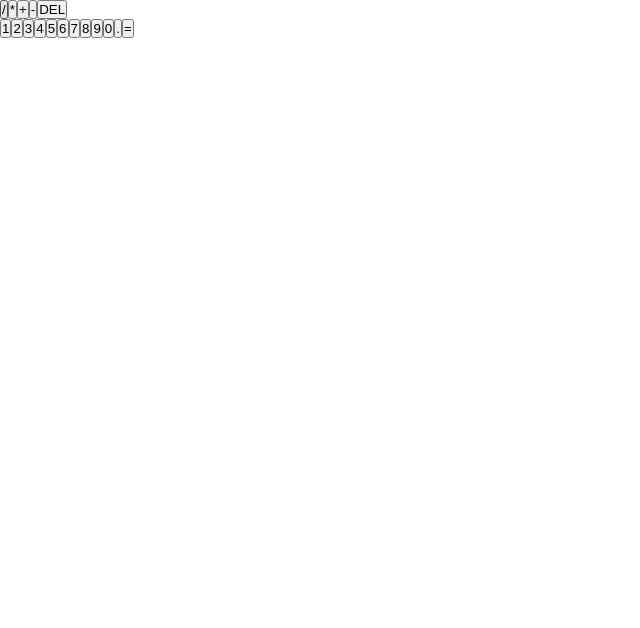
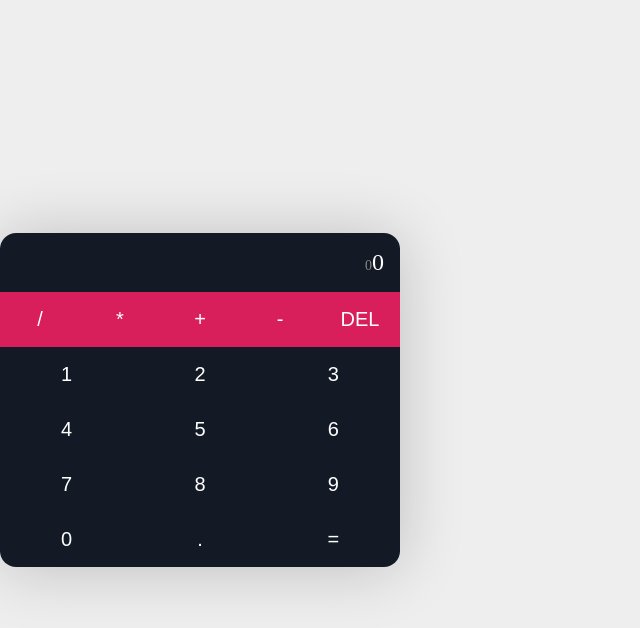
Before and after one commit to veroisla/Calculator-App, a React app: page / in a window 1280 px wide. Shown: the whole page, without its empty margins (0-640 px from the left). Built offline with nearby package versions, Linux system fonts and the light colour scheme.

Commit message:
give style to calculator

```diff
--- a/src/components/App.js
+++ b/src/components/App.js
@@ -5,37 +5,62 @@ function App() {
   const createDigits = () => {
     const digits = [];
     for (let i = 1; i < 10; i++) {
-      digits.push(<button key={i}>{i}</button>);
+      digits.push(
+        <button
+          key={i}
+          className="calculator__button calculator__button--digits"
+        >
+          {i}
+        </button>
+      );
     }
     return digits;
   };
 
   return (
-    <div>
+    <>
+      <div className="app">
         <div className="calculator">
           <div className="calculator__display">
-          <span></span>
+            <span className="calculator__display--result">0</span>0
           </div>
 
           {/* OPERATORS */}
           <div className="calculator__operators">
-          <button>/</button>
-          <button>*</button>
-          <button>+</button>
-          <button>-</button>
+            <button className="calculator__button calculator__button--operators">
+              /
+            </button>
+            <button className="calculator__button calculator__button--operators">
+              *
+            </button>
+            <button className="calculator__button calculator__button--operators">
+              +
+            </button>
+            <button className="calculator__button calculator__button--operators">
+              -
+            </button>
 
-          <button>DEL</button>
+            <button className="calculator__button calculator__button--operators">
+              DEL
+            </button>
           </div>
 
           {/* DIGITS */}
           <div className="calculator__digits">
             {createDigits()}
-          <button>0</button>
-          <button>.</button>
-          <button>=</button>
+            <button className="calculator__button calculator__button--digits">
+              0
+            </button>
+            <button className="calculator__button calculator__button--digits">
+              .
+            </button>
+            <button className="calculator__button calculator__button--digits">
+              =
+            </button>
           </div>
         </div>
       </div>
+    </>
   );
 }
 
--- a/src/styles/App.scss
+++ b/src/styles/App.scss
@@ -1,2 +1,80 @@
 @import "../styles/core/Reset.scss";
 @import "../styles/core/Vars.scss";
+
+
+.app {
+    display: flex;
+    align-items: center;
+    justify-content: center;
+    min-height: 100vh;
+    width: 100%;
+    max-width: 400px;
+}
+
+
+
+.calculator {
+   width: 100%;
+   max-width: 400px;
+   background-color: $--color-white;
+   border-radius: 16px;
+   overflow: hidden;
+   box-shadow: 0px 2px 64px rgba(0, 0, 0, 0.2);
+
+
+   //RESULT VIEW
+   &__display {
+    padding: 16px;
+    text-align: right;
+    background-color: $--color-black;
+    color: $--color-white;
+    font-size: 24px;
+    font-weight: 300;
+
+    &--result {
+        font-size: 14px;
+        color: $--color-ligth-grey;
+    }
+   }
+
+   //BUTTONS
+
+   &__button {
+    appearance: none;
+    border: none;
+    outline: none;
+    color: $--color-white;
+    font-size: 20px;
+    padding: 16px;
+    cursor: pointer;
+    transition: 0.4s;
+
+    &:hover {
+        opacity: 0.9;
+    }
+   }
+
+    &__operators {
+        display: flex;
+    }
+
+
+    //BUTTON OPERATORS
+    &__button--operators {
+    flex: 1 1 0%;
+    background-color: $--color-pink;
+   }
+
+   //DIGITS
+
+   &__digits {
+    display: flex;
+    flex-wrap: wrap;
+   }
+
+   &__button--digits {
+    flex: 1 1 33.333%;
+    max-width: 33.333%;
+    background-color: $--color-black;
+   }
+}
--- a/src/styles/core/Reset.scss
+++ b/src/styles/core/Reset.scss
@@ -1,5 +1,11 @@
+@import "../core/Vars.scss";
+
 * {
     margin: 0;
     padding: 0;
     box-sizing: border-box;
   }
+
+  body {
+    background-color: $--color-bg;
+  }
--- a/src/styles/core/Vars.scss
+++ b/src/styles/core/Vars.scss
@@ -0,0 +1,6 @@
+$--color-pink: #d81e5b;
+$--color-purple: #8c38ff;
+$--color-black: #131a26;
+$--color-white: #ffff;
+$--color-bg:  #eee;
+$--color-ligth-grey: #888;
```
Lines whose indentation alone changed are shown as unchanged.
